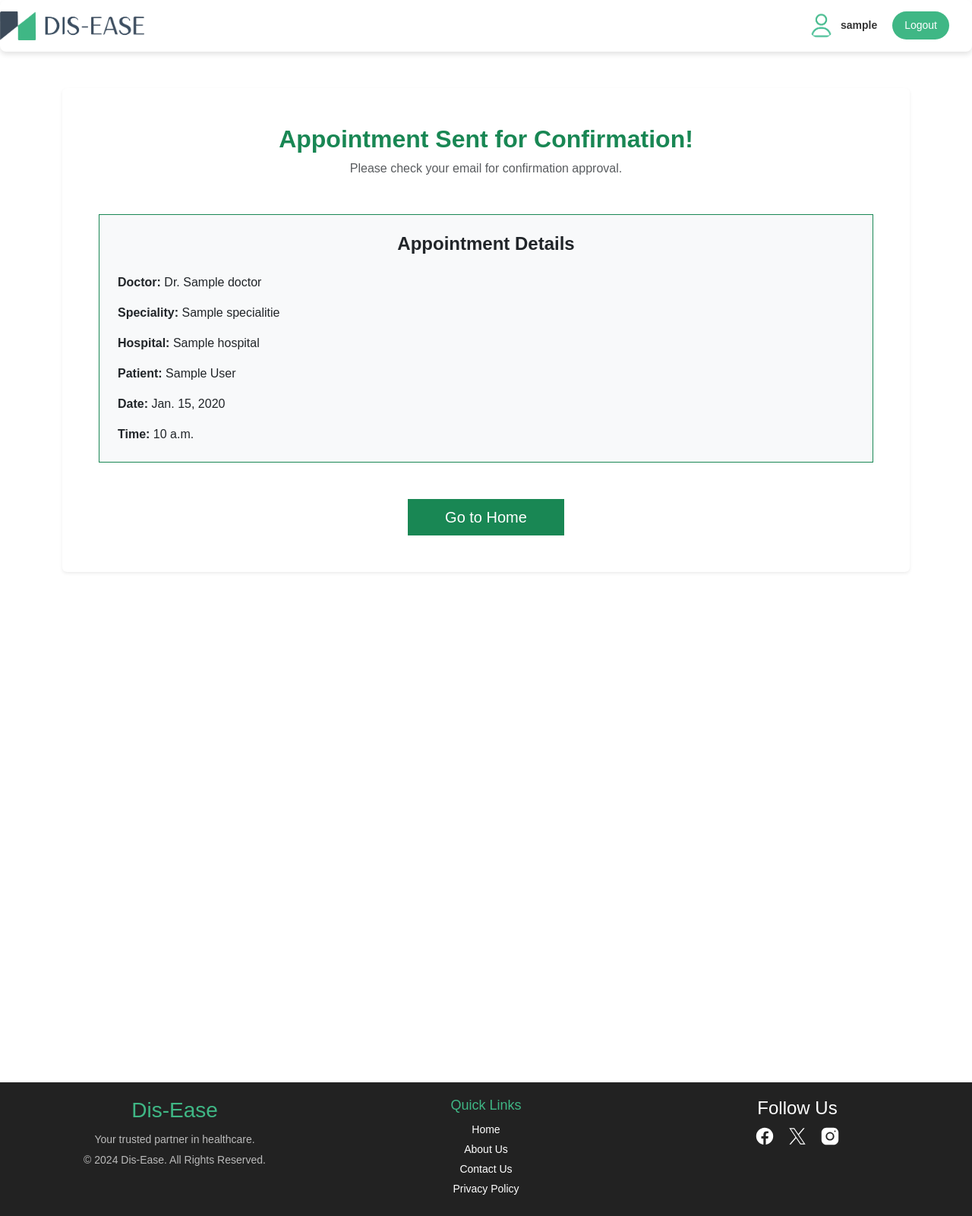
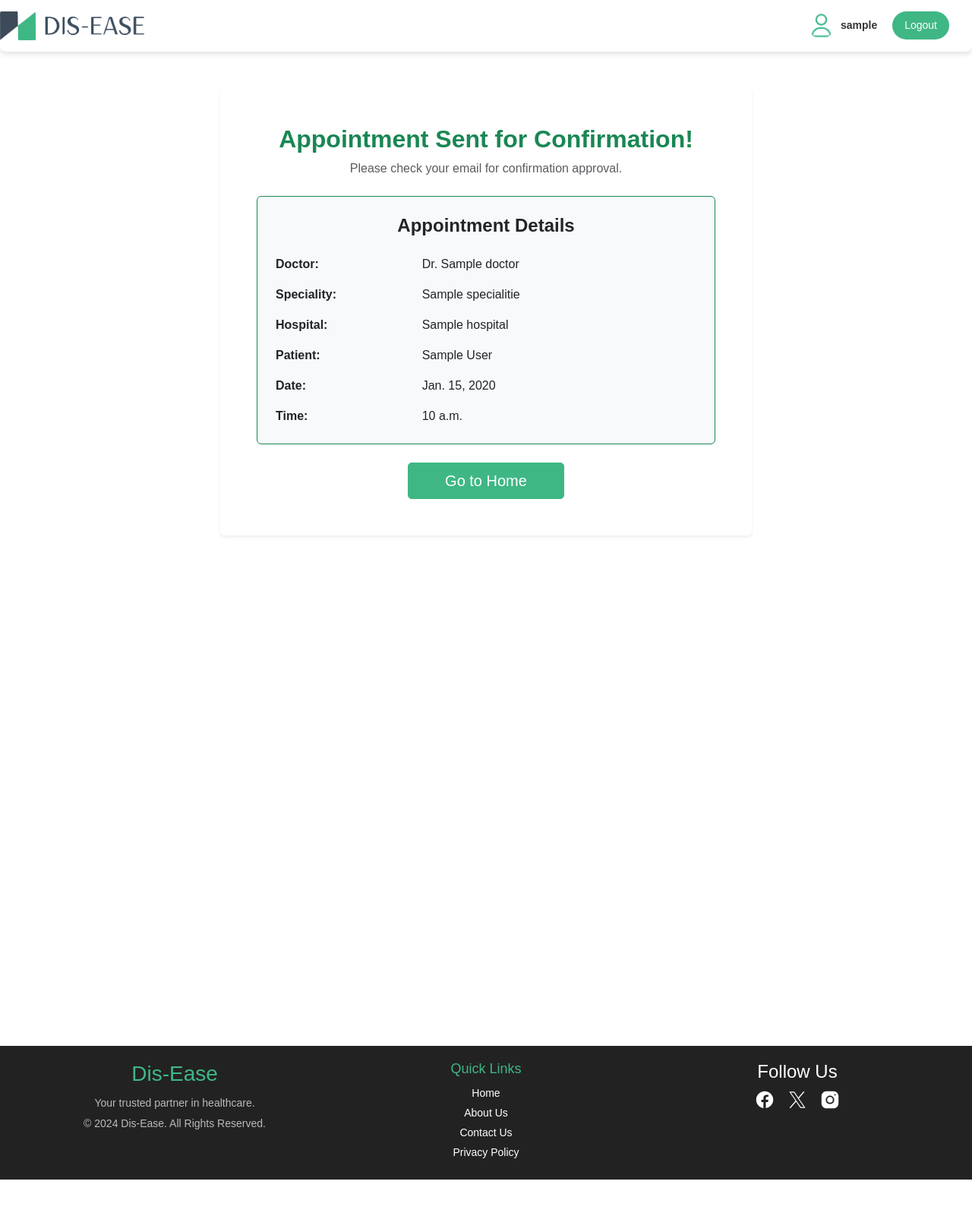
Before and after one commit to UtsavlalShrestha/disease-prediction-and-doctor-booking, a Django app: page /confirmation/1/ in a window 1280 px wide. Shown: the whole page at 76% size. After the commit the page ends 1553 px from the top, so only its background shows below. Run offline with Django 5.2, Linux system fonts and the light colour scheme; a user stored in the database is signed in; tables that the repository leaves empty hold one stand-in row (values such as "Sample post").

Commit message:
Update UI of hospital confirmation

```diff
--- a/base/templates/base/confirmation.html
+++ b/base/templates/base/confirmation.html
@@ -1,4 +1,6 @@
-{% extends 'main.html' %} {% load static %} {% block content %}
+{% extends 'main.html' %}
+{% load static %}
+{% block content %}
 <link
   rel="stylesheet"
   type="text/css"
@@ -10,42 +12,50 @@
 />
 
 <div class="container my-5 text-center">
-  <div class="card shadow-sm border-0">
-    <div class="card-body p-5">
-      <div class="mb-5">
+  <div class="card shadow-sm border-0 mx-auto" style="max-width: 700px;">
+    <div class="card-body p-4 p-md-5">
+      <!-- Title Section -->
+      <div class="mb-4">
         <h2 class="fw-bold text-success">Appointment Sent for Confirmation!</h2>
-        <p class="text-muted">
-          Please check your email for confirmation approval.
-        </p>
+        <p class="text-muted mb-0">Please check your email for confirmation approval.</p>
       </div>
 
-      <div class="border border-success rounded-0 p-4 bg-light">
-        <h4 class="fw-bold mb-4">Appointment Details</h4>
-        <div class="text-start">
-          <p class="mb-3">
-            <strong>Doctor:</strong> Dr. {{ appointment.doctor.name }}
-          </p>
-          <p class="mb-3">
-            <strong>Speciality:</strong> {{ appointment.doctor.speciality }}
-          </p>
-          <p class="mb-3">
-            <strong>Hospital:</strong> {{ appointment.hospital }}
-          </p>
-          <p class="mb-3">
-            <strong>Patient:</strong> {{ appointment.patient.user.first_name }}
-            {{ appointment.patient.user.last_name }}
-          </p>
-          <p class="mb-3"><strong>Date:</strong> {{ appointment.date }}</p>
-          <p class="mb-0"><strong>Time:</strong> {{ appointment.time }}</p>
+      <!-- Appointment Details -->
+      <div class="border border-success rounded-2 p-4 bg-light text-start">
+        <h4 class="fw-bold mb-4 text-center">Appointment Details</h4>
+        <div class="row mb-3">
+          <div class="col-5 col-md-4 fw-bold">Doctor:</div>
+          <div class="col-7 col-md-8 text-break">Dr. {{ appointment.doctor.name }}</div>
+        </div>
+        <div class="row mb-3">
+          <div class="col-5 col-md-4 fw-bold">Speciality:</div>
+          <div class="col-7 col-md-8 text-break">{{ appointment.doctor.speciality }}</div>
+        </div>
+        <div class="row mb-3">
+          <div class="col-5 col-md-4 fw-bold">Hospital:</div>
+          <div class="col-7 col-md-8 text-break">{{ appointment.hospital }}</div>
+        </div>
+        <div class="row mb-3">
+          <div class="col-5 col-md-4 fw-bold">Patient:</div>
+          <div class="col-7 col-md-8 text-break">
+            {{ appointment.patient.user.first_name }} {{ appointment.patient.user.last_name }}
+          </div>
+        </div>
+        <div class="row mb-3">
+          <div class="col-5 col-md-4 fw-bold">Date:</div>
+          <div class="col-7 col-md-8">{{ appointment.date }}</div>
+        </div>
+        <div class="row">
+          <div class="col-5 col-md-4 fw-bold">Time:</div>
+          <div class="col-7 col-md-8">{{ appointment.time }}</div>
         </div>
       </div>
 
-      <div class="mt-5">
-        <a
-          href="{% url 'home' %}"
-          class="btn btn-success btn-lg px-5 homebutton"
-          >Go to Home</a
-        >
+      <!-- Button -->
+      <div class="mt-4">
+        <a href="{% url 'home' %}" class="btn btn-success btn-lg px-4 px-md-5 homebutton">
+          Go to Home
+        </a>
       </div>
     </div>
   </div>
--- a/static/css/confirmation.css
+++ b/static/css/confirmation.css
@@ -1,31 +1,60 @@
+/* General Reset */
 * {
+    font-family: 'Poppins', sans-serif;
     border-radius: 0;
-    font-family: 'Poppins', sans-serif;
+    margin: 0;
+    padding: 0;
 }
 
+/* Card Styling */
 .card {
     border: none;
-    box-shadow: 0 4px 8px rgba(0, 0, 0, 0.1);
+    box-shadow: 0 4px 12px rgba(0, 0, 0, 0.1);
 }
 
+/* Border and Background Customization */
 .border-success {
-    border-color: #3fb785 ;
-}
-.bg-light {
-    background-color: #f9f9f9 ;
-}
-.text-primary {
-    color: #3fb785 ;
+    border-color: #3fb785 !important;
 }
 
-.btn-success {
-    background-color: #3fb785 ;
-    border-color: #3fb785 ;
-}
-.btn-success:hover {
-    background-color: #34a16f ;
+.bg-light {
+    background-color: #f9f9f9 !important;
 }
 
-.homebutton{
-    border-radius: 0 !important;
+/* Text Color */
+.text-success {
+    color: #3fb785 !important;
 }
+
+/* Buttons */
+.btn-success {
+    background-color: #3fb785 !important;
+    border-color: #3fb785 !important;
+    transition: all 0.3s ease;
+}
+
+.btn-success:hover {
+    background-color: #34a16f !important;
+    border-color: #34a16f !important;
+}
+
+/* Button Customizations for Rounded Mobile */
+.homebutton {
+    border-radius: 5px !important;
+}
+
+/* Responsive Adjustments */
+@media (max-width: 576px) {
+    .card-body {
+        padding: 1.5rem;
+    }
+
+    .fw-bold {
+        font-size: 1rem;
+    }
+
+    .btn-success {
+        font-size: 1rem;
+        padding: 10px 20px;
+    }
+}
```
